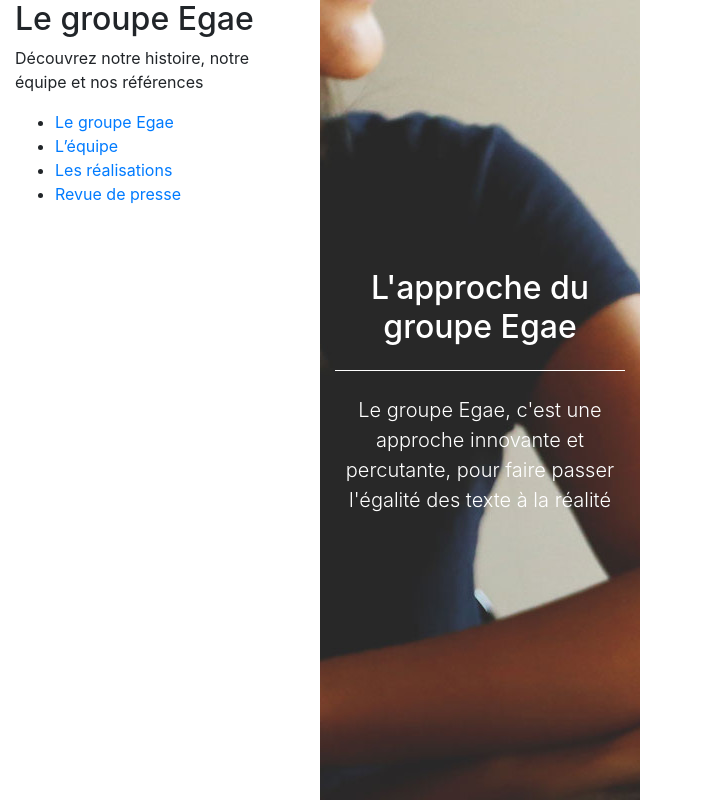
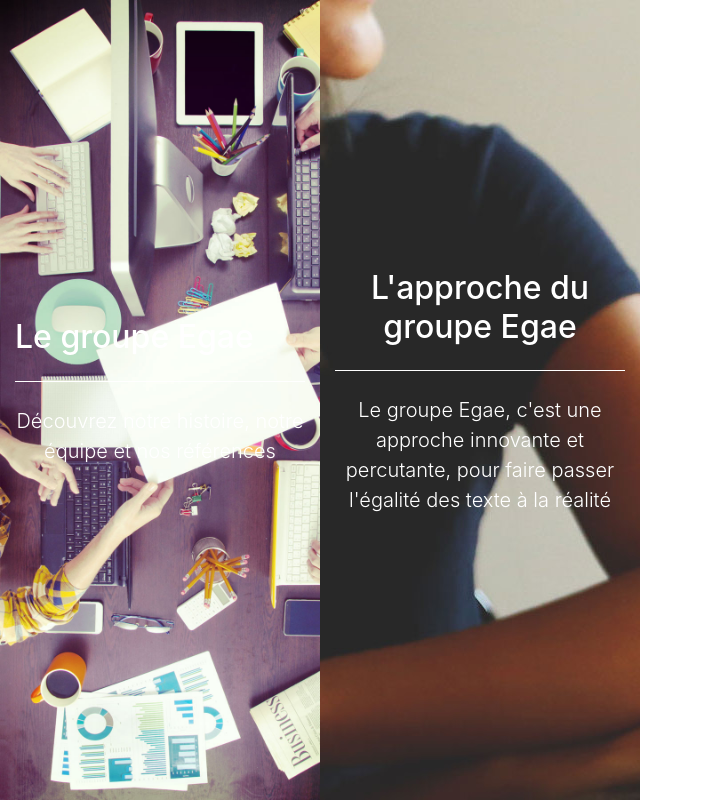
Before and after one commit to AndryRaza/Groupe_Egae, a plain HTML site: page index.html in a window 1280 px wide. Shown: the whole page, without its empty margins (0-703 px from the left). Drawn offline with nearby package versions, Linux system fonts and the light colour scheme.

Commit message:
modification background, text

```diff
--- a/index.html
+++ b/index.html
@@ -19,39 +19,25 @@
         <div class="row row-cols-lg-4 row-cols-1">
 
             <!-------------Section groupe Egae (Grégory)----------------------->
-            <div class="col" id="groupe_egae">
-                <div class="col-md-4 menu-entry"></div>
-                <div class="table">
-                    <div class="table-cell">
-                        <h2>
-                            Le groupe Egae </h2>
-                        <span>
-                            Découvrez notre histoire, notre équipe et nos références </span>
-                        <br>
+            <div class="col d-flex flex-column justify-content-center text-white" id="groupe_egae">
+                <!-- <div class="col-md-4 menu-entry"></div> -->
+                <div>
+                    <h2 class="texte-center"> Le groupe Egae </h2>
+                    <hr class="my-4" style="border-color : white">
+                    <!-----Ligne bootstrap --------->
 
-                    </div>
+                    <p class="lead text-center"> Découvrez notre histoire, notre équipe et nos références </p>
                 </div>
 
-                <ul class="subpages">
-                    <li>
-                        <a href="https://groupe-egae.fr/notre-groupe/">Le groupe Egae</a>
-                    </li>
-                    <li class="page_item page-item-607"><a
-                            href="https://groupe-egae.fr/notre-groupe/lequipe-egae/">L’équipe</a></li>
-                    <li class="page_item page-item-46"><a
-                            href="https://groupe-egae.fr/notre-groupe/nos-realisations/">Les
-                            réalisations</a></li>
-                    <li class="page_item page-item-495"><a
-                            href="https://groupe-egae.fr/notre-groupe/revue-de-presse/">Revue
-                            de presse</a></li>
-                </ul>
+
             </div>
             <!------------------------------Section Andry--------------------------->
             <div class="col d-flex flex-column justify-content-center" id="approche">
                 <div class="">
                     <h2 class="text-center">L'approche du groupe Egae</h2>
                     <hr class="my-4" style="border-color : white">
-                    <p class="lead text-center">Le groupe Egae, c'est une approche innovante et percutante, pour faire passer
+                    <p class="lead text-center">Le groupe Egae, c'est une approche innovante et percutante, pour faire
+                        passer
                         l'égalité des texte à la réalité</p>
                 </div>
             </div>
--- a/style.css
+++ b/style.css
@@ -6,3 +6,9 @@ html, body{
     color:white;
     height:800px;
 }
+#groupe_egae{
+    background: url('img/image\ colonne1.jpg');
+    background-size: cover;
+    height: 800px;
+
+}
```
